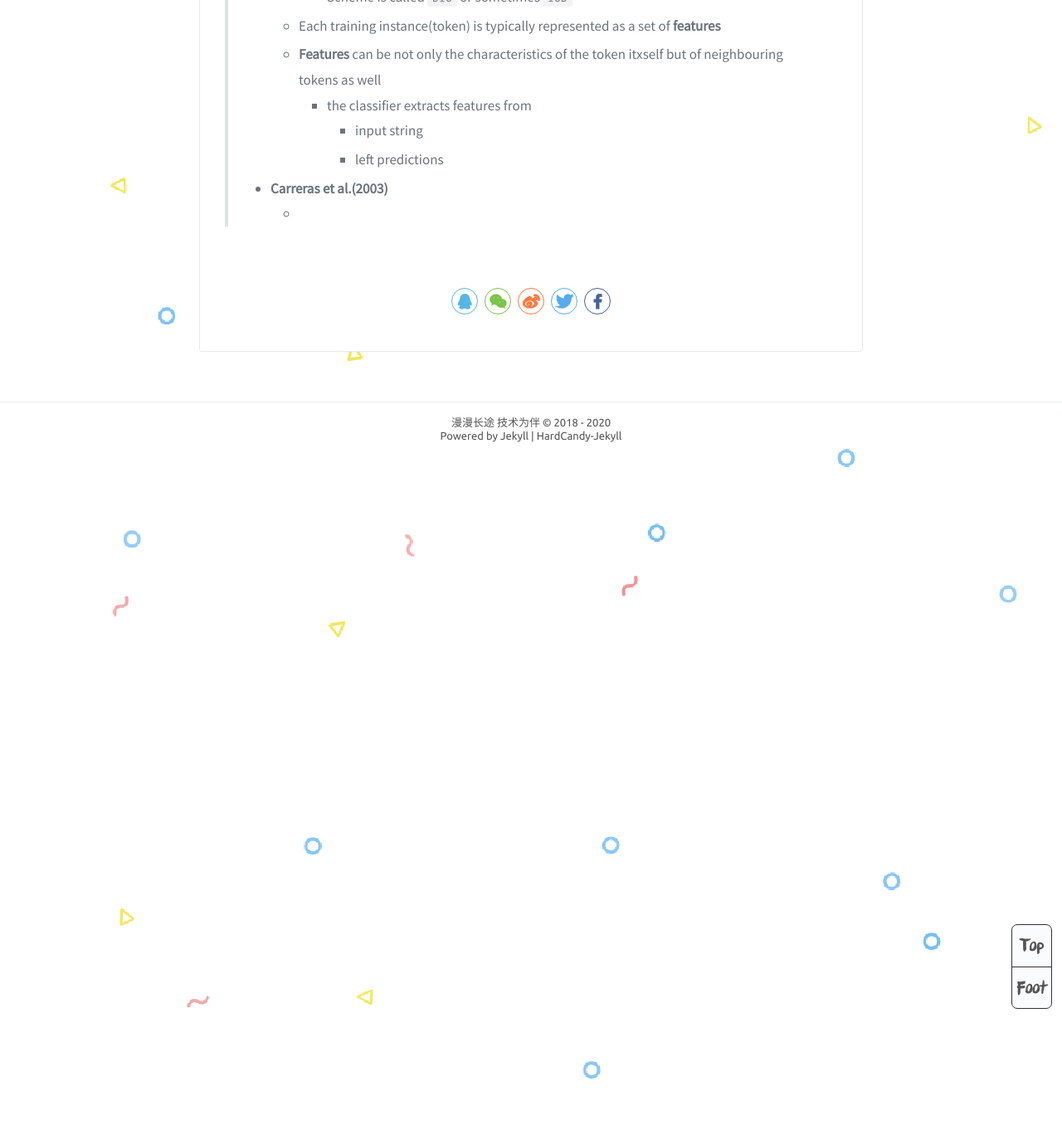
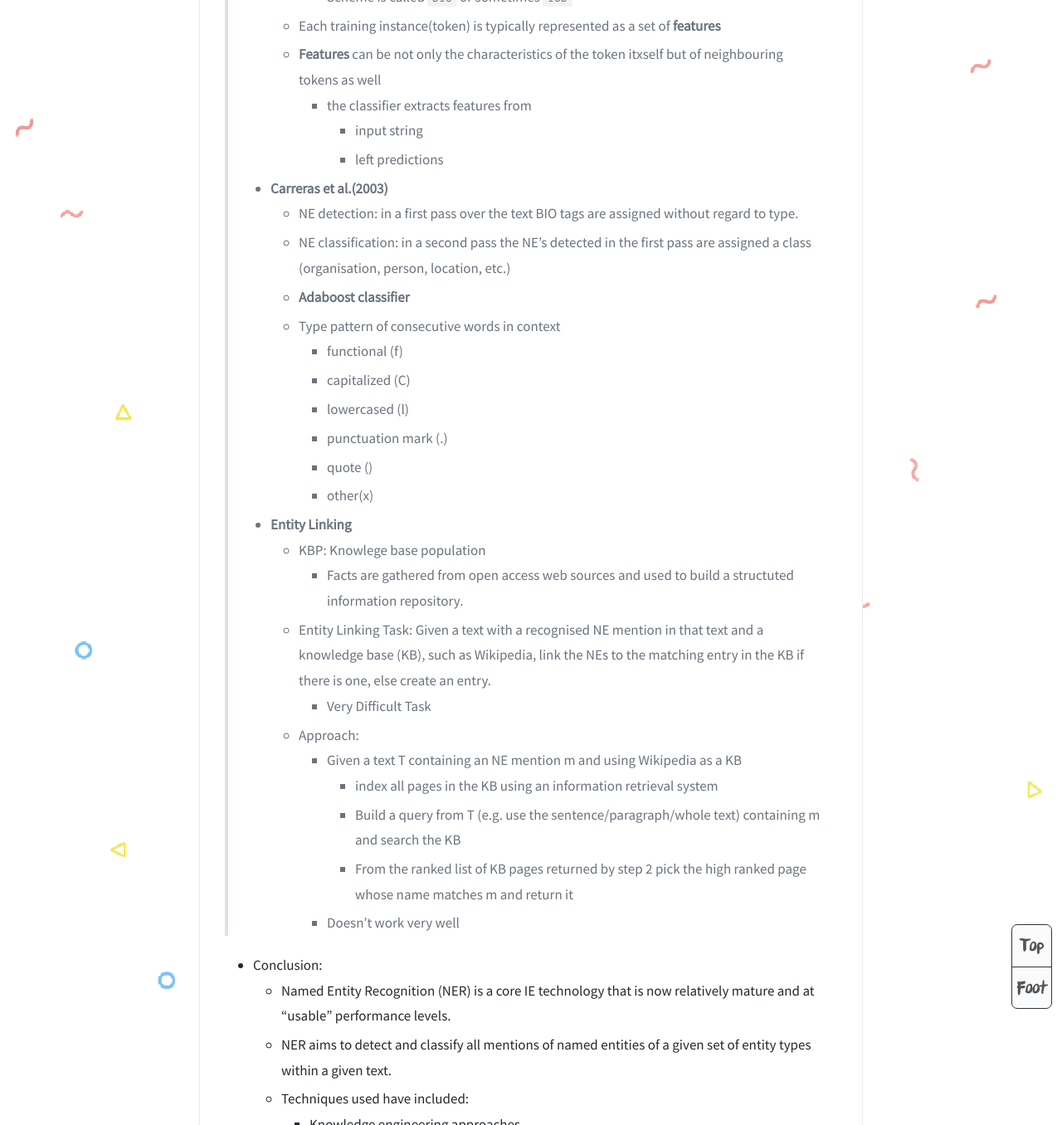
Before and after one commit to DoHerasYang/DoHerasYang.github.io, a Jekyll site: the page built from _posts/2020-1-13-TextProcessing.md, in a window 1280 px wide and 1400 px high, scrolled down 48191 px, cut to the strip 44-1400 px from the top of the window. Shown: the whole strip at 83% size. Built offline with Jekyll 4.4.1, drawn with Linux system fonts in a browser that asks for light colours; comment, search, counter and statistics services are not loaded; some of the changed text lies outside the part shown.

Commit message:
Update 2020-1-13-TextProcessing.md

```diff
--- a/_posts/2020-1-13-TextProcessing.md
+++ b/_posts/2020-1-13-TextProcessing.md
@@ -1066,4 +1066,44 @@ Common to just use the words, but pre-process them for generalisation.
 >       + input string
 >       + left predictions
 > + **Carreras et al.(2003)**
->   +
+>   + NE detection: in a first pass over the text BIO tags are assigned without regard to type.
+>   + NE classification: in a second pass the NE’s detected in the first pass are assigned a class (organisation, person, location, etc.)
+>   + **Adaboost classifier**
+>   + Type pattern of consecutive words in context
+>     + functional (f)
+>     + capitalized (C)
+>     + lowercased (l)
+>     + punctuation mark (.)
+>     + quote ()
+>     + other(x)
+> + **Entity Linking**
+>   + KBP: Knowlege base population
+>     + Facts are gathered from open access web sources and used to build a
+>       structuted information repository.
+>   + Entity Linking Task: Given a text with a recognised NE mention in that text and a knowledge base (KB), such as Wikipedia, link the NEs to the matching entry in the KB if there is one, else create an entry.
+>     + Very Difficult Task
+>   + Approach:
+>     + Given a text T containing an NE mention m and using Wikipedia as a KB
+>       + index all pages in the KB using an information retrieval system
+>       + Build a query from T (e.g. use the sentence/paragraph/whole text) containing m and search the KB
+>       + From the ranked list of KB pages returned by step 2 pick the high ranked page whose name matches m and return it
+>     + Doesn’t work very well
+
++ Conclusion:
+  + Named Entity Recognition (NER) is a core IE technology that is now relatively mature and at “usable” performance levels.
+  + NER aims to detect and classify all mentions of named entities of a given set of entity types within a given text.
+  + Techniques used have included:
+    + Knowledge engineering approaches
+    + Supervised Learning Approach
+  + Challenge:
+    + Reducing the amount of training data needed via, e.g. bootstrapping techniques.
+    + Exploiting existing structured data sources to generate “weakly labelled” training data (aka distant supervision)
+    + Expanding the classes of entities addressed
+    + Developing NERs for languages other than English.
+
+#### Relation Extraction
+
++ Task:
+  + given a text T and a set of relations R, identify all assertions of relations from R in T, holding between entities identified in entity extraction.
++ Relations in R are usually binary
++ Reations in are assumed to be a subset of those identifed in the entity extraction process
```
